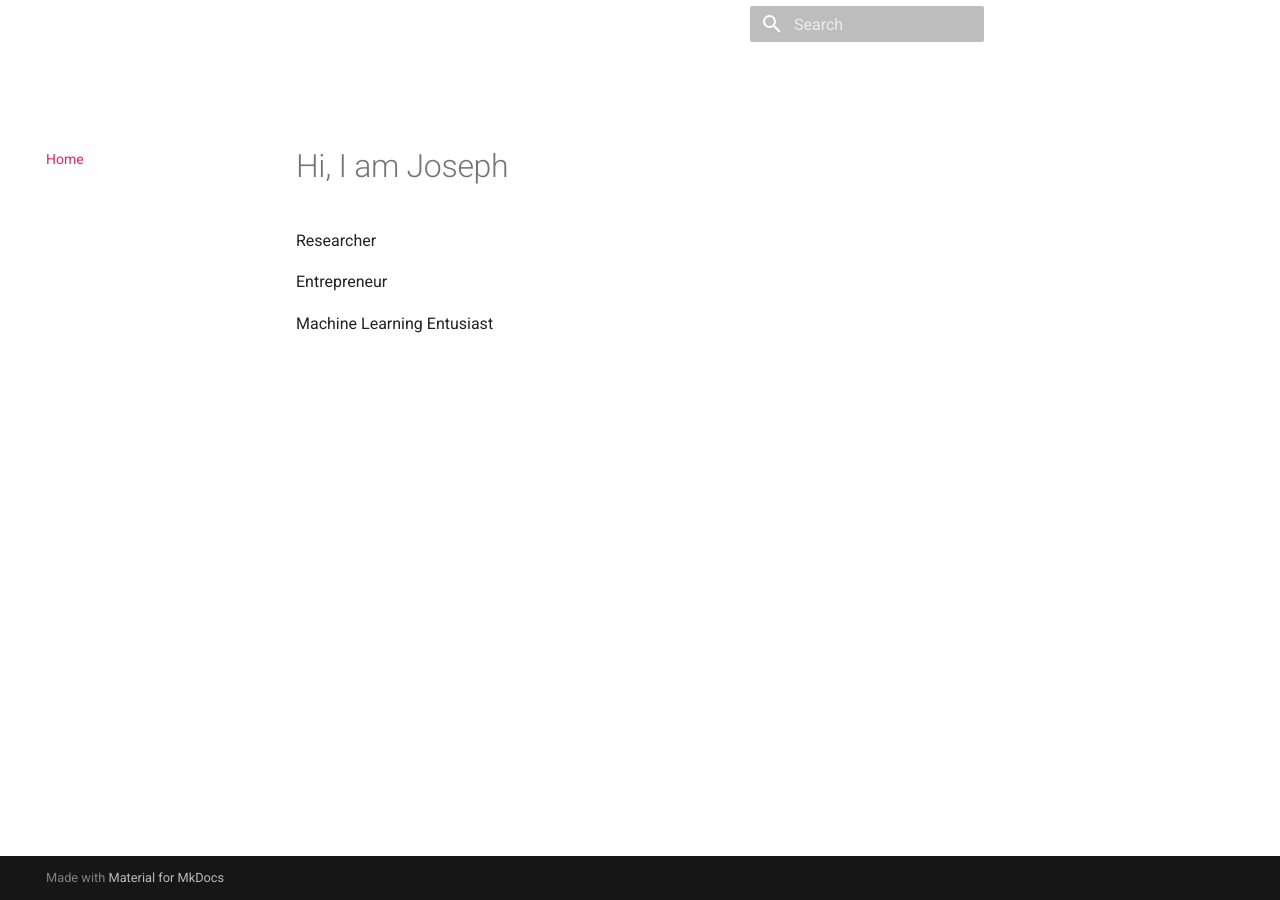
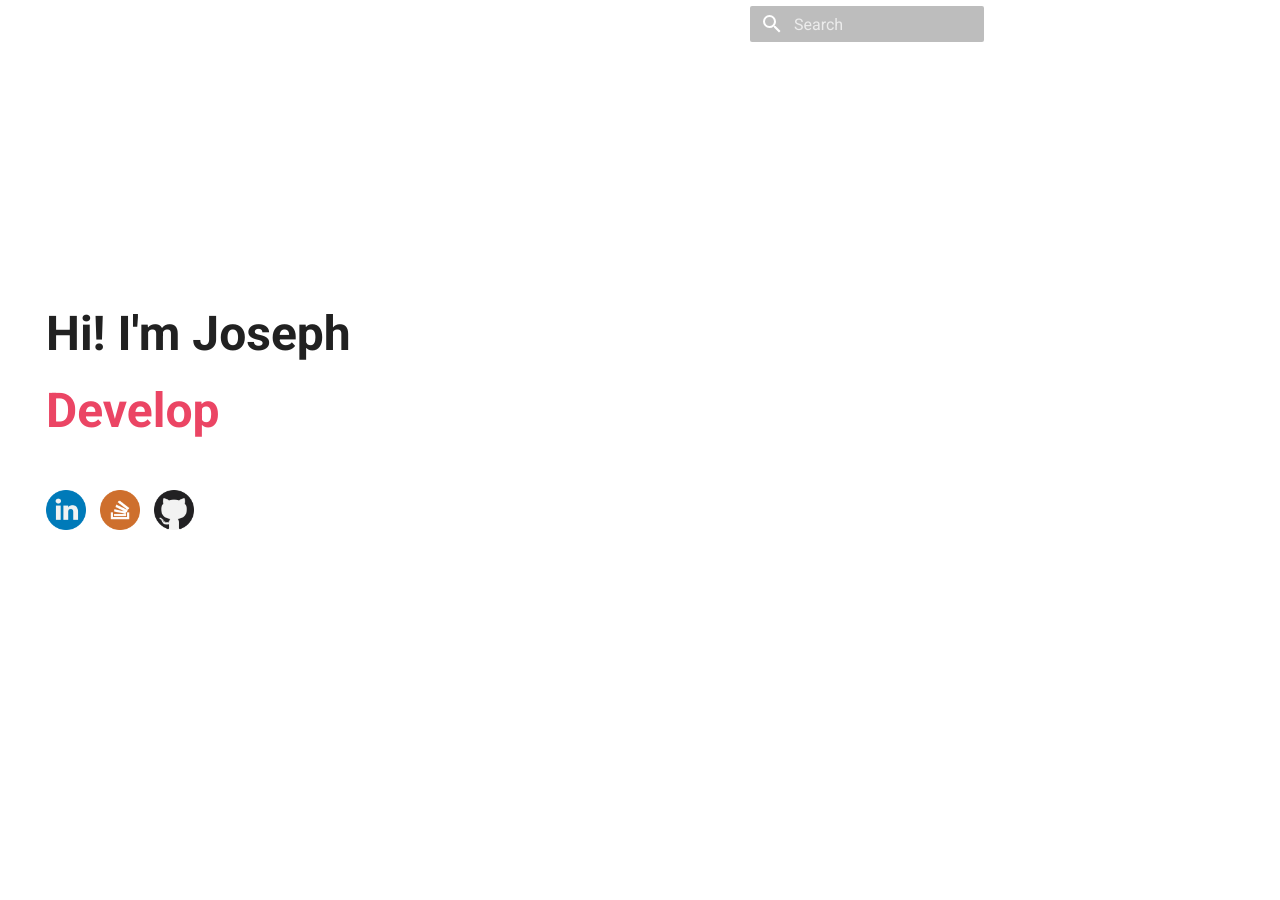
Before and after one commit to joseph-pq/joseph-pq.github.io, an MkDocs documentation site: the page built from docs/index.md, in a window 1280 px wide. Built offline with MkDocs 1.6.1 and Material for MkDocs 9.7.7, drawn with Linux system fonts in a browser that asks for light colours; comment, search, counter and statistics services are not loaded.

Commit message:
✨ add basic home landing

```diff
--- /dev/null
+++ b/docs/javascripts/home.js
@@ -0,0 +1,48 @@
+const roles = ["Researcher", "Developer", "Machine Learning Entusiast"];
+let index = 0;
+let roleElement = document.getElementById('role');
+
+function typeRole(role, callback) {
+    let text = '';
+    let i = 0;
+
+    function typing() {
+        if (i < role.length) {
+            text += role.charAt(i);
+            roleElement.textContent = text;
+            i++;
+            setTimeout(typing, 100);
+        } else {
+            setTimeout(() => eraseRole(role, callback), 1000); // Pause before erasing
+        }
+    }
+
+    typing();
+}
+
+function eraseRole(role, callback) {
+    let text = role;
+    let i = text.length;
+
+    function erasing() {
+        if (i > 0) {
+            text = text.substring(0, i - 1);
+            roleElement.textContent = text;
+            i--;
+            setTimeout(erasing, 100);
+        } else {
+            callback(); // Move to the next role after erasing
+        }
+    }
+
+    erasing();
+}
+
+function cycleRoles() {
+    typeRole(roles[index], () => {
+        index = (index + 1) % roles.length; // Move to the next role
+        cycleRoles();
+    });
+}
+
+cycleRoles(); // Start the cycle
--- a/docs/overrides/home.html
+++ b/docs/overrides/home.html
@@ -1,34 +1,18 @@
 {% extends "main.html" %}
 
-{% block htmltitle %}
-  <title>{{ config.site_name }}</title>
+{% block extrahead %}
+{{ super() }}
+<link rel="stylesheet" href="stylesheets/home.css">
 {% endblock %}
 
-{% block header %}
-    {{ super() }}
-    <style>
-        .md-header {
-          background-color: transparent;
-        }
-    </style>
-{% endblock %}
-{% block tabs %}
-    {{super()}}
-    <style>
-        .md-tabs {
-          background-color: transparent;
-        }
-    </style>
+{% block content %}
+{% include "partials/home-content.html" %}
 {% endblock %}
 
-
-{% block hero %}
+{% block scripts %}
+{{ super() }}
+<script src="javascripts/home.js"> </script>
 {% endblock %}
 
-
-{% block content %}
-    <h1>Hi, I am Joseph</h1>
-    <p>Researcher</p>
-    <p>Entrepreneur</p>
-    <p>Machine Learning Entusiast</p>
-{% endblock %}
+{% block footer %}{% endblock %}  <!-- No footer in home.html -->
+{% block site_nav %}{% endblock %}
--- /dev/null
+++ b/docs/overrides/partials/home-content.html
@@ -0,0 +1,45 @@
+<div class="container">
+    <div class="greetings">Hi! I'm Joseph</div>
+    <div class="role-container">
+        <div id="role">Researcher</div>
+    </div>
+    <!-- Social Media Links -->
+    <div class="social-media-links">
+        <a href="https://www.linkedin.com/in/joseph-pena-quino" target="_blank">
+            <img src="assets/images/linkedin.png" alt="LinkedIn" class="social-media-icon">
+        </a>
+        <a href="https://stackoverflow.com/users/7911130/joseph-pena" target="_blank">
+            <img src="assets/images/stackoverflow.png" alt="Stack Overflow" class="social-media-icon">
+        </a>
+        <a href="https://github.com/JosephPenaQuino" target="_blank">
+            <img src="assets/images/github.png" alt="GitHub" class="social-media-icon">
+        </a>
+    </div>
+</div>
+<style>
+.container {
+    margin-top: 150px;
+}
+.greetings {
+    font-size: 3.0em;
+    font-weight: 700;
+    margin-top: 20px;
+}
+.role-container {
+    font-size: 3.0em;
+    color: #EB4564;
+    font-weight: 700;
+}
+.role-container #role {
+    display: inline-block;
+}
+.social-media-links {
+    margin-top: 40px;
+    color: #EB4564;
+}
+.social-media-icon {
+    width: 40px;
+    height: 40px;
+    margin-right: 10px;
+}
+</style>
--- /dev/null
+++ b/docs/stylesheets/home.css
@@ -0,0 +1,9 @@
+.md-header {
+    background-color: transparent;
+}
+.md-tabs {
+    background-color: transparent;
+}
+.md-tabs-bar {
+    background-color: #f4f4f4;
+}
--- a/mkdocs.yml
+++ b/mkdocs.yml
@@ -6,7 +6,7 @@ site_url: https://josephpenaquino.github.io/
 
 # Git
 repo_url: https://github.com/JosephPenaQuino/JosephPenaQuino.github.io
-repo_name: JosephPenaQuino/JosephPenaQuino.github.io
+repo_name: JosephPenaQuino.github.io
 
 theme:
   icon:
```
Also changed, not shown: docs/assets/images/github.png (added), docs/assets/images/linkedin.png (added), docs/assets/images/stackoverflow.png (added).
